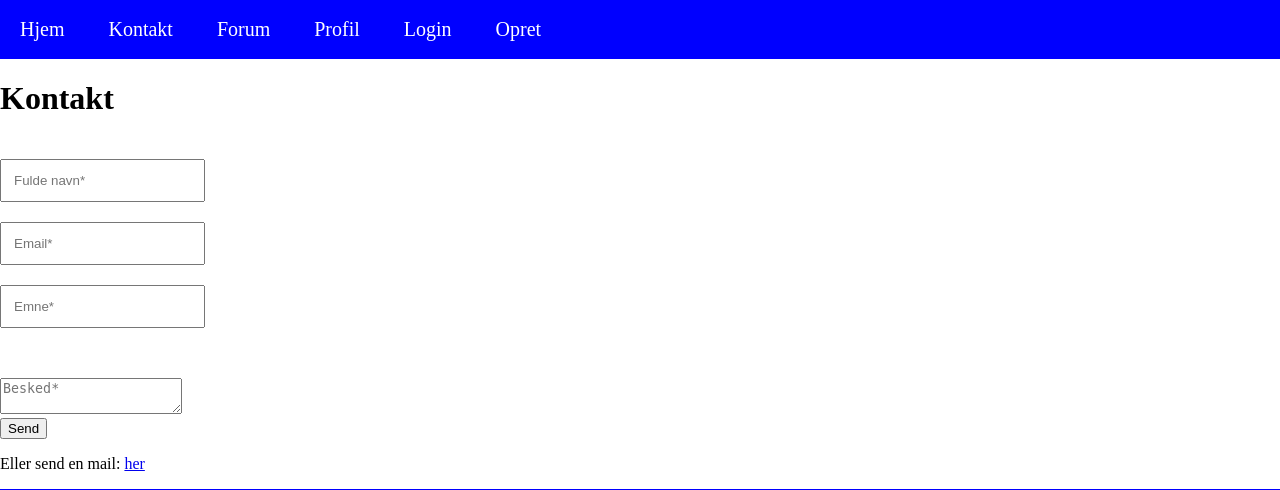
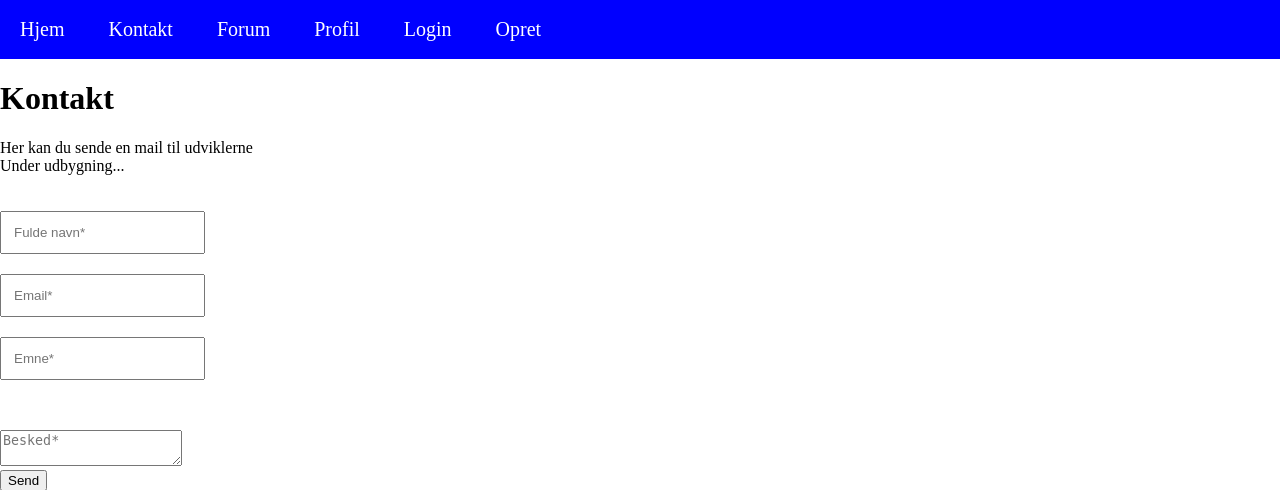
Before and after one commit to Skindstad/Merc-Portalen, a PHP site: page /kontakt.php in a window 1280 px wide. Shown: the part 401-891 px from the top of the page. Run offline with PHP 8.4, Linux system fonts and the light colour scheme.

Commit message:
kontakt ændringer

```diff
--- a/kontakt.php
+++ b/kontakt.php
@@ -10,6 +10,9 @@ include 'navbar.php';
 <body>
 
 <h1>Kontakt</h1>
+
+<p>Her kan du sende en mail til udviklerne <br>
+Under udbygning...</p>
 
 <div>
     <form class="kontakt" action="kontaktform.php" method="post">
--- a/kontaktform.php
+++ b/kontaktform.php
@@ -15,4 +15,7 @@ if (isset($_POST['Send'])) { //da knappen hedder send
 //bruger funktionen mail
 mail($mailTo, $emne, $mailInfo, $tekst);
 }
+
+
+
 ?>
```
